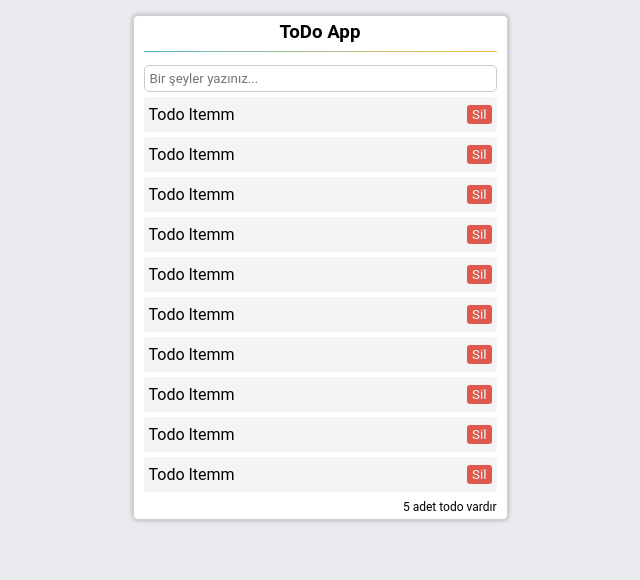
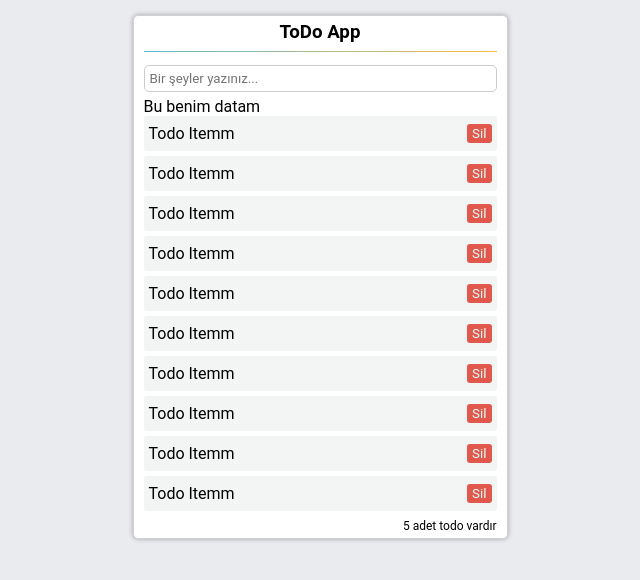
Before and after one commit to comlekahmetcan/Vue, a Vue app in the folder 2.hafta/2-todo-app/: page / in a window 1280 px wide. Shown: the top 580 px of the page, without its empty margins (320-960 px from the left). Built offline with nearby package versions, Linux system fonts and the light colour scheme; a web font is replaced by a local one.

Commit message:
Parent-Child(static)

```diff
--- a/2.hafta/2-todo-app/src/App.vue
+++ b/2.hafta/2-todo-app/src/App.vue
@@ -3,7 +3,7 @@
     <h3 class="text-center">ToDo App</h3>
     <hr class="my-2" />
     <AddSection />
-    <TodoList />
+    <TodoList myData="Bu benim datam"/>
     <ResultBar />
   </div>
 </template>
--- a/2.hafta/2-todo-app/src/components/TodoList.vue
+++ b/2.hafta/2-todo-app/src/components/TodoList.vue
@@ -1,5 +1,6 @@
 <template>
   <ul>
+    {{myData}}
     <TodoListItem v-for="i in 10" :key="i" />
   </ul>
 </template>
@@ -7,6 +8,19 @@
 <script>
 import TodoListItem from "@/components/TodoListItem";
 export default {
+  props: ["myData"],
+  //   data(){
+  //     return{
+  //         myData:""
+  //     }
+  //   },
+  //   props: {diger kullanım
+  //     mydata: {
+  //       type: String,
+  //       required: false,
+  //       defaults: "",
+  //     },
+  //   },
   components: {
     TodoListItem,
   },
```
